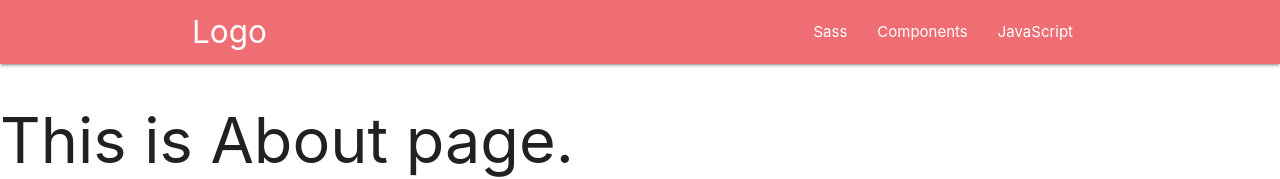
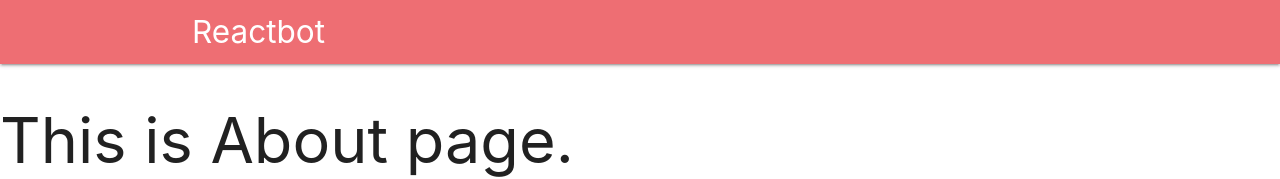
Before and after one commit to Ayubur/react-chatbot, a React (Create React App) app in the folder client/: page /about in a window 1280 px wide. Shown: the top 179 px of the page. Built offline with nearby package versions, Linux system fonts and the light colour scheme; no server answers.

Commit message:
weather api connection

```diff
--- a/client/src/components/Header.js
+++ b/client/src/components/Header.js
@@ -6,19 +6,8 @@ const Header = () => {
       <div className="nav-wrapper">
         <div className="container">
           <a href={"/"} className="brand-logo">
-            Logo
+            Reactbot
           </a>
-          <ul id="nav-mobile" className="right hide-on-med-and-down">
-            <li>
-              <a href="sass.html">Sass</a>
-            </li>
-            <li>
-              <a href="badges.html">Components</a>
-            </li>
-            <li>
-              <a href="collapsible.html">JavaScript</a>
-            </li>
-          </ul>
         </div>
       </div>
     </nav>
--- a/client/src/components/Weather.js
+++ b/client/src/components/Weather.js
@@ -0,0 +1,15 @@
+const OPENWEATHER_API_KEY = "10e153c30a27e0311ddcfa2d11f9dd3a";
+
+const getWeatherInfo = city =>
+  fetch(
+    `http://api.openweathermap.org/data/2.5/weather?q=${city}&appid=${OPENWEATHER_API_KEY}`
+  )
+    .then(response => response.json())
+    .then(data => {
+      const kelvin = data.main.temp;
+      const celsius = Math.round(kelvin - 273.15);
+      return celsius;
+    })
+    .catch(error => console.log(error));
+
+module.exports = getWeatherInfo;
--- a/client/src/components/chatbot/Chatbot.js
+++ b/client/src/components/chatbot/Chatbot.js
@@ -4,7 +4,7 @@ import { v4 as uuid } from "uuid";
 import Cookies from "universal-cookie";
 import Message from "./Message";
 
-import getWeatherInfo from "../../weather";
+import getWeatherInfo from "../Weather";
 
 const cookies = new Cookies();
 
```
Also changed, not shown: 2 other files (tests, documents, lock files or other folders).
